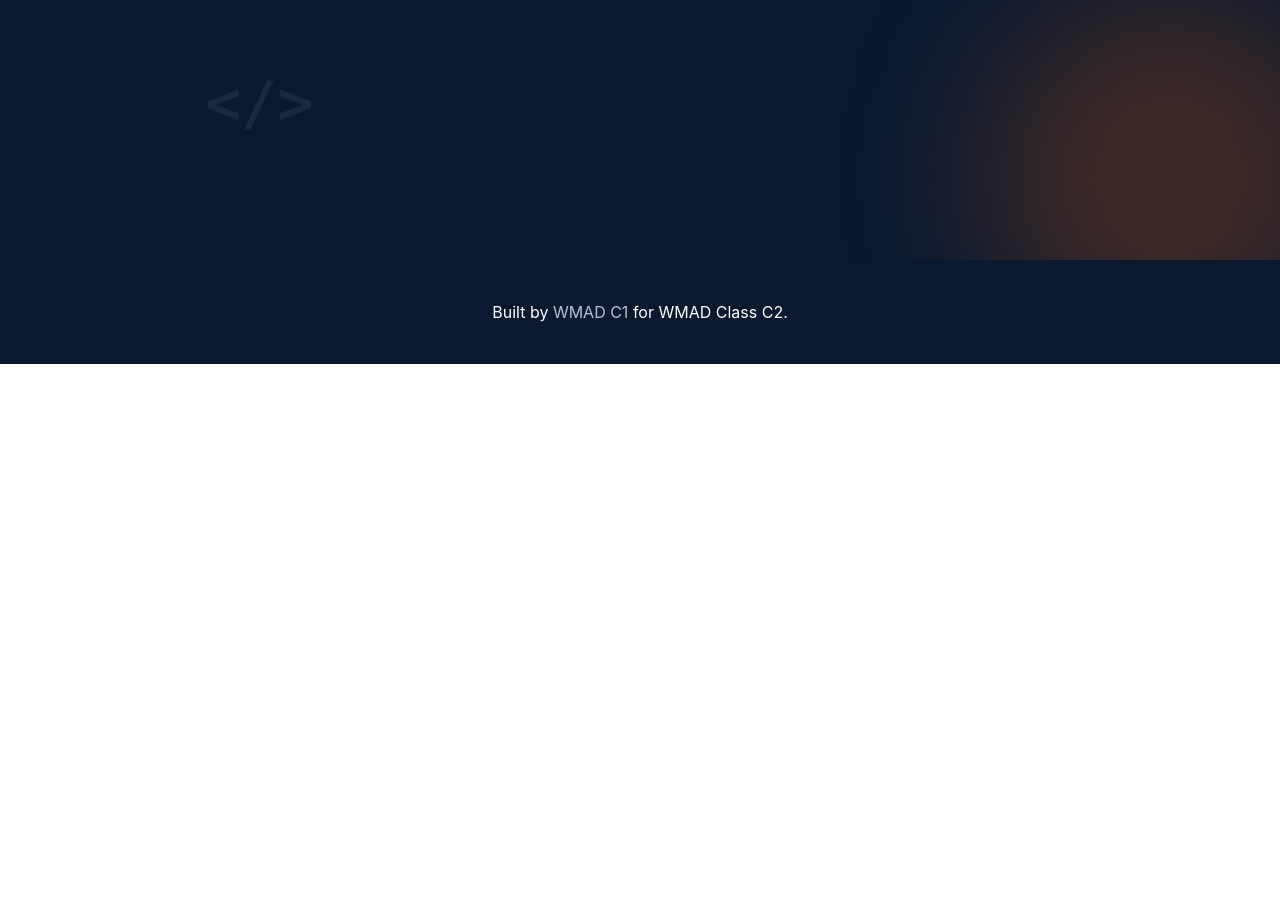
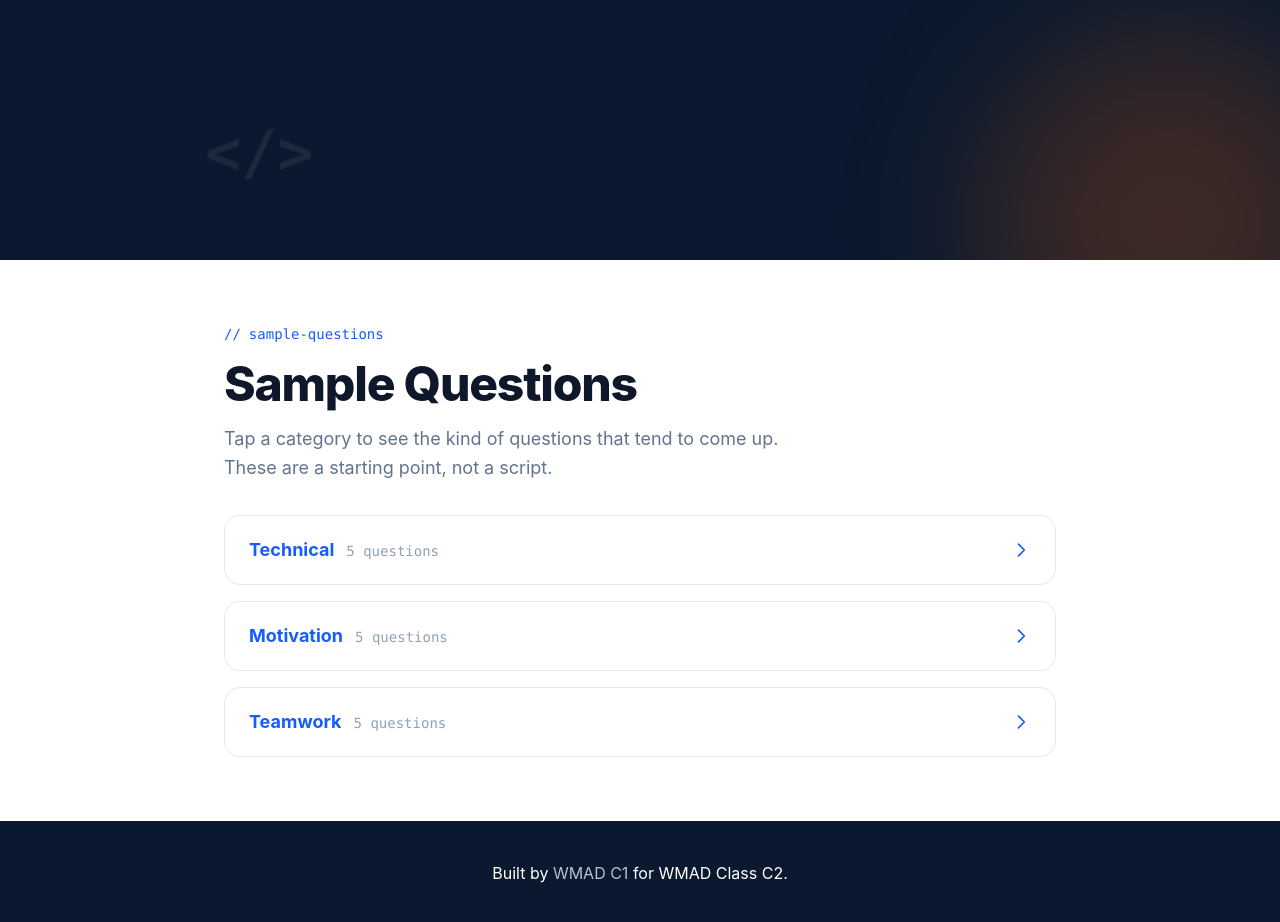
Before and after one commit to DaraCOOKED/project-wamd-interview, a Nuxt app: page / in a window 1280 px wide. Shown: the part 540-1462 px from the top of the page. Before the commit the page ends 904 px from the top, so only its background shows below. Built offline with nearby package versions, Linux system fonts and the light colour scheme.

Commit message:
the sechtion question is done

```diff
--- /dev/null
+++ b/app/components/Questions.vue
@@ -0,0 +1,216 @@
+<template>
+  <section class="bg-white py-8 sm:py-12 lg:py-16">
+    <div class="max-w-4xl mx-auto px-4 sm:px-6 lg:px-8">
+
+      <!-- Category Tagline -->
+      <div class="flex items-center gap-2 font-mono text-xs sm:text-sm font-medium text-blue-600 mb-3 sm:mb-4">
+        <span>//</span>
+        <span>sample-questions</span>
+      </div>
+
+      <!-- Heading -->
+      <h1 class="text-3xl sm:text-4xl lg:text-5xl font-extrabold tracking-tight text-slate-900 mb-3 sm:mb-4">
+        Sample Questions
+      </h1>
+
+      <!-- Description -->
+      <p class="text-slate-500 text-base sm:text-lg leading-relaxed mb-6 sm:mb-8 max-w-xl">
+        Tap a category to see the kind of questions that tend to come up. These are a starting point, not a script.
+      </p>
+
+      <!-- Category List -->
+      <div class="flex flex-col gap-3 sm:gap-4">
+        <div
+          v-for="cat in categories"
+          :key="cat.key"
+          class="rounded-xl sm:rounded-2xl border border-slate-200 transition-all duration-300 hover:border-blue-300 hover:bg-blue-50/30 hover:shadow-md hover:-translate-y-0.5"
+        >
+          <button
+            type="button"
+            @click="openPopup(cat.key)"
+            class="w-full flex items-center justify-between px-4 sm:px-6 py-4 sm:py-5 text-left gap-4 group"
+          >
+            <span class="flex flex-col sm:flex-row sm:items-baseline gap-1 sm:gap-3 min-w-0">
+              <span class="text-base sm:text-lg font-bold text-blue-600 truncate group-hover:text-blue-700 transition-colors">
+                {{ cat.name }}
+              </span>
+              <span class="font-mono text-xs sm:text-sm text-slate-400 whitespace-nowrap">
+                {{ cat.questions.length }} questions
+              </span>
+            </span>
+            <svg
+              class="w-5 h-5 text-blue-600 flex-shrink-0 transition-transform duration-300 group-hover:translate-x-1"
+              fill="none" viewBox="0 0 24 24" stroke="currentColor" stroke-width="2"
+            >
+              <path stroke-linecap="round" stroke-linejoin="round" d="M9 5l7 7-7 7" />
+            </svg>
+          </button>
+        </div>
+      </div>
+
+      <!-- Popup Modal -->
+      <transition name="backdrop">
+        <div
+          v-if="openKey"
+          class="fixed inset-0 z-50 flex items-center justify-center bg-slate-900/60 backdrop-blur-md p-4 sm:p-6"
+          @click.self="closePopup"
+        >
+          <transition name="pop" appear>
+            <div
+              v-if="openKey"
+              class="w-full max-w-lg max-h-[85vh] flex flex-col rounded-2xl bg-white shadow-2xl ring-1 ring-slate-900/5 overflow-hidden modal-glow"
+            >
+              <!-- Modal Header -->
+              <div class="flex items-center justify-between border-b border-slate-100 px-5 sm:px-6 py-4 sm:py-5 flex-shrink-0 bg-slate-50/50">
+                <div class="flex items-center gap-2.5 truncate pr-2">
+                  <span class="w-2 h-2 rounded-full bg-blue-600 animate-pulse"></span>
+                  <h2 class="text-lg sm:text-xl font-bold text-blue-600 truncate">{{ activeCategory?.name }}</h2>
+                </div>
+                <button
+                  type="button"
+                  @click="closePopup"
+                  class="text-slate-400 hover:text-slate-700 hover:bg-slate-100 rounded-lg p-1.5 transition-all duration-200 hover:rotate-90 active:scale-95"
+                  aria-label="Close"
+                >
+                  <svg class="w-5 h-5" fill="none" viewBox="0 0 24 24" stroke="currentColor" stroke-width="2">
+                    <path stroke-linecap="round" stroke-linejoin="round" d="M6 18L18 6M6 6l12 12" />
+                  </svg>
+                </button>
+              </div>
+
+              <!-- Modal Question List with Animated Stagger -->
+              <transition-group
+                tag="ul"
+                name="stagger"
+                class="flex flex-col gap-3 px-5 sm:px-6 py-5 overflow-y-auto"
+              >
+                <li
+                  v-for="(q, i) in activeCategory?.questions"
+                  :key="q"
+                  :style="{ animationDelay: `${i * 60 + 100}ms` }"
+                  class="stagger-item group/item flex gap-3.5 text-sm sm:text-base text-slate-600 leading-relaxed p-3 rounded-xl hover:bg-blue-50/60 transition-all duration-200 hover:translate-x-1.5 hover:text-slate-900"
+                >
+                  <span class="font-mono text-xs sm:text-sm text-blue-500 font-semibold mt-0.5 flex-shrink-0 group-hover/item:scale-110 transition-transform">
+                    {{ String(i + 1).padStart(2, '0') }}
+                  </span>
+                  <span>{{ q }}</span>
+                </li>
+              </transition-group>
+            </div>
+          </transition>
+        </div>
+      </transition>
+
+    </div>
+  </section>
+</template>
+
+<script setup>
+import { ref, computed, watch } from 'vue'
+
+const openKey = ref(null)
+
+const categories = [
+  {
+    key: 'technical',
+    name: 'Technical',
+    questions: [
+      "Walk me through a project you're most proud of — what was your specific role?",
+      'How do you approach debugging a problem you\'ve never seen before?',
+      'Tell me about a time you had to learn a new tool or technology quickly.',
+      'How do you decide between a quick fix and a more thorough solution?',
+      "What's a technical decision you'd make differently if you could redo it?",
+    ],
+  },
+  {
+    key: 'motivation',
+    name: 'Motivation',
+    questions: [
+      'What drew you to apply for this role specifically?',
+      'Where do you want to be in your career three years from now?',
+      'What kind of work makes you lose track of time?',
+      "What's something you learned recently just because you were curious?",
+      'What would make this the right next step for you?',
+    ],
+  },
+  {
+    key: 'teamwork',
+    name: 'Teamwork',
+    questions: [
+      'Tell me about a time you disagreed with a teammate — how did you handle it?',
+      'Describe a project where you had to rely heavily on other people.',
+      'How do you like to give and receive feedback?',
+      'Tell me about a time you had to pick up slack for someone else.',
+      'How do you approach working with someone whose style is very different from yours?',
+    ],
+  },
+]
+
+const activeCategory = computed(() =>
+  categories.find((c) => c.key === openKey.value) || null
+)
+
+function openPopup(key) {
+  openKey.value = key
+}
+
+function closePopup() {
+  openKey.value = null
+}
+
+watch(openKey, (val) => {
+  if (typeof window !== 'undefined') {
+    document.body.style.overflow = val ? 'hidden' : ''
+  }
+})
+</script>
+
+<style scoped>
+/* Backdrop Overlay Animation */
+.backdrop-enter-active,
+.backdrop-leave-active {
+  transition: opacity 0.35s cubic-bezier(0.16, 1, 0.3, 1), backdrop-filter 0.35s ease;
+}
+.backdrop-enter-from,
+.backdrop-leave-to {
+  opacity: 0;
+  backdrop-filter: blur(0px);
+}
+
+/* Modal Window Animation (Pop + Scale + Tilt Entry) */
+.pop-enter-active {
+  transition: all 0.45s cubic-bezier(0.16, 1, 0.3, 1);
+}
+.pop-leave-active {
+  transition: all 0.25s cubic-bezier(0.7, 0, 0.84, 0);
+}
+.pop-enter-from {
+  opacity: 0;
+  transform: scale(0.85) translateY(24px) rotateX(-8deg);
+}
+.pop-leave-to {
+  opacity: 0;
+  transform: scale(0.92) translateY(16px);
+}
+
+/* Stagger Animation for List Items */
+.stagger-item {
+  animation: questionSlideIn 0.5s cubic-bezier(0.16, 1, 0.3, 1) both;
+}
+
+@keyframes questionSlideIn {
+  0% {
+    opacity: 0;
+    transform: translateY(16px) scale(0.97);
+  }
+  100% {
+    opacity: 1;
+    transform: translateY(0) scale(1);
+  }
+}
+
+/* Visual Glow Effect for Modal Window */
+.modal-glow {
+  box-shadow: 0 20px 50px -12px rgba(37, 99, 235, 0.15), 0 0 0 1px rgba(226, 232, 240, 0.8);
+}
+</style>
--- a/app/pages/index.vue
+++ b/app/pages/index.vue
@@ -1,9 +1,11 @@
 <template>
   <Hero />
+  <Questions />
 
 </template>
 
 
 <script setup>
 import Hero from '~/components/Hero.vue'
+import Questions from '~/components/Questions.vue';
 </script>
```
